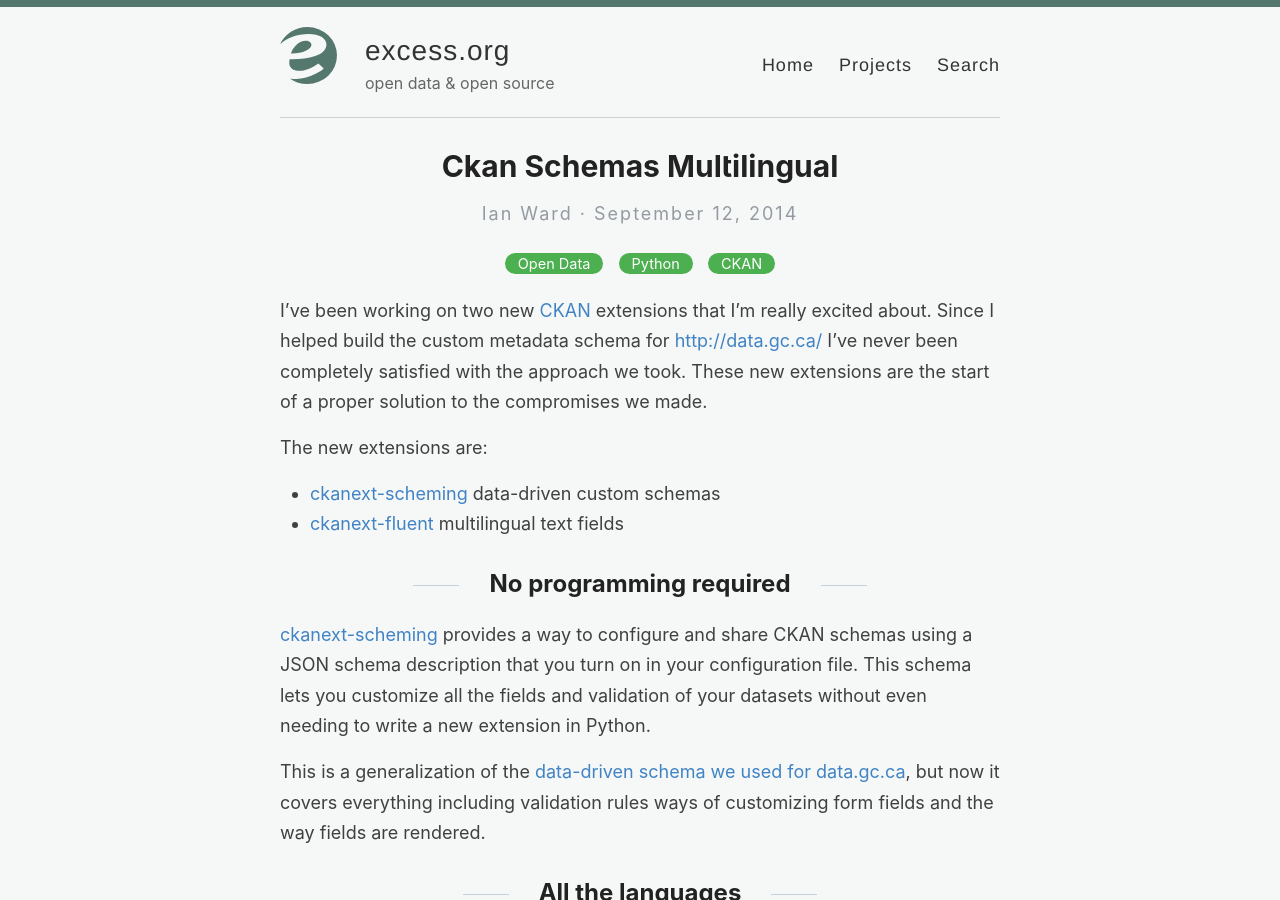
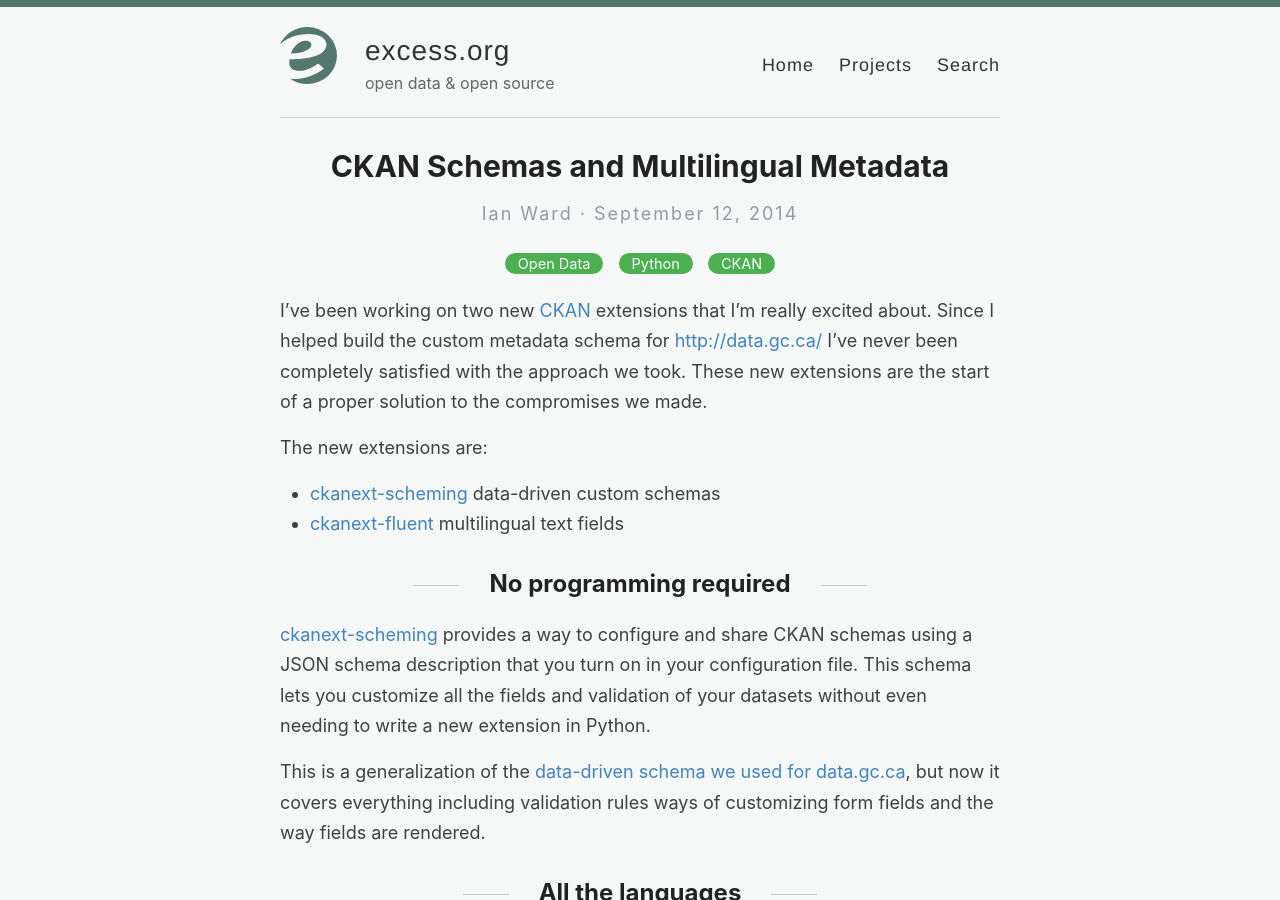
Before and after one commit to wardi/wardi.github.io, a Jekyll site: the page built from _posts/2014-09-12-ckan-schemas-multilingual.md, in a window 1280 px wide and 900 px high. Built offline with Jekyll 4.4.1, drawn with Linux system fonts in a browser that asks for light colours.

Commit message:
fix missing title

```diff
--- a/_posts/2014-09-12-ckan-schemas-multilingual.md
+++ b/_posts/2014-09-12-ckan-schemas-multilingual.md
@@ -1,6 +1,6 @@
 ---
 layout: post
-title:
+title: CKAN Schemas and Multilingual Metadata
 categories: [Open Data, Python, CKAN]
 redirect_from: /article/2014/09/ckan-schemas-and-multilingual/
 excerpt_separator: <!--more-->
```
